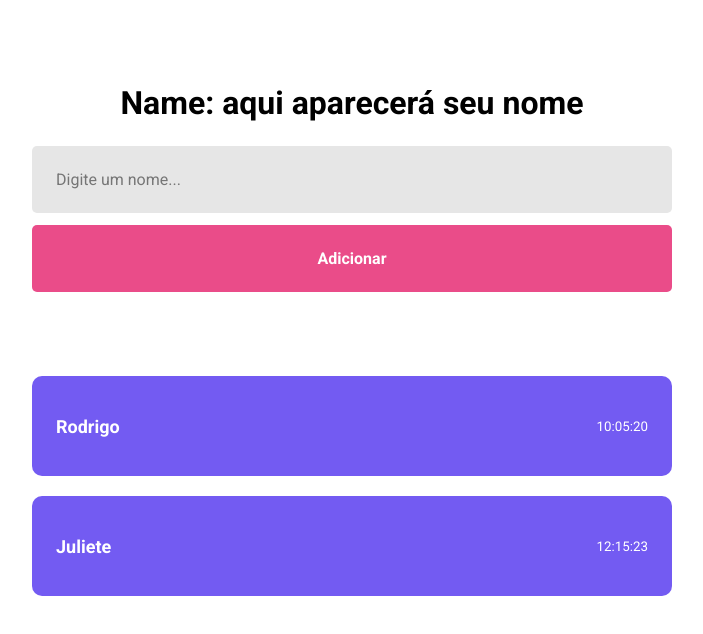
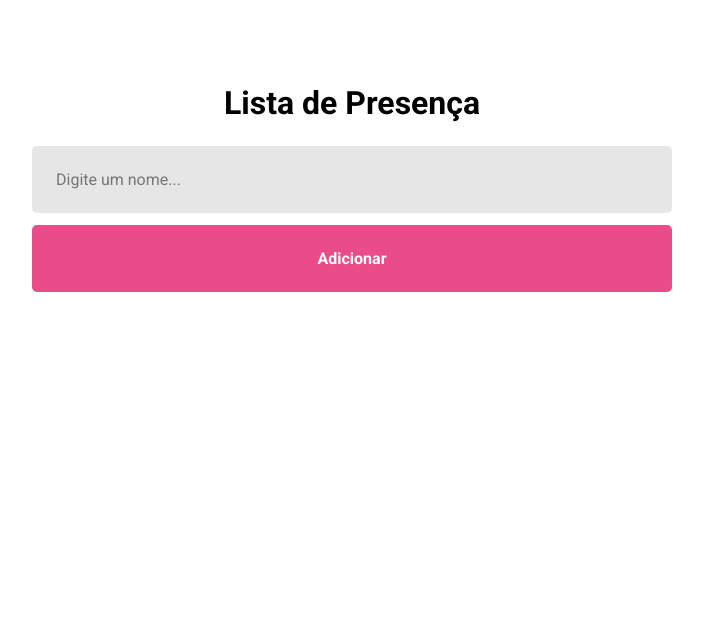
Before and after one commit to rodrigoczlopes/Lista_de_alunos, a React (Vite) app: page / in a window 1280 px wide. Shown: the top 634 px of the page, without its empty margins (288-991 px from the left). Built offline with nearby package versions, Linux system fonts and the light colour scheme.

Commit message:
imutabilidade e usestate

```diff
--- a/src/pages/Home/index.jsx
+++ b/src/pages/Home/index.jsx
@@ -3,12 +3,25 @@
 import { Card } from '../../components/Card';
 
 export function Home() {
+  //primeiro elemento do useState é o conteúdo do estado, onde fica armazenado a informação o segundo
+  //é a função e atualiza o estado, e dentro do () é o estado inicial.
   const [studentName, setStudentName] = useState('aqui aparecerá seu nome');
-//primeiro elemento do useState é o conteúdo do estado, onde fica armazenado a informação o segundo
-//é a função e atualiza o estado, e dentro do () é o estado inicial.
+  const[students, setStudents] = useState([]);
+
+  function handelAddStudent(){
+    const newStudent = {
+      name: setStudentName,
+      time: new Date().toLocaleDateString("pt-br", {
+        hour: '2-digit',
+        minute: '2-digit',
+        second: '2-digit',
+      })
+    };
+    setStudents([newStudent]);
+  }
   return (
     <div className="container">
-      <h1>Name: {studentName}</h1>
+      <h1>Lista de Presença</h1>
       <input
       type="text"
       placeholder="Digite um nome..."
@@ -16,8 +29,11 @@
       />
       <button type="button">Adicionar</button>
 
-      <Card name="Rodrigo" time="10:05:20" />
-      <Card name="Juliete" time="12:15:23" />
+      {
+        students.map(student => <Card name={student.name} time={student.time} />)
+
+      }
+
     </div>
   )
 }
```
